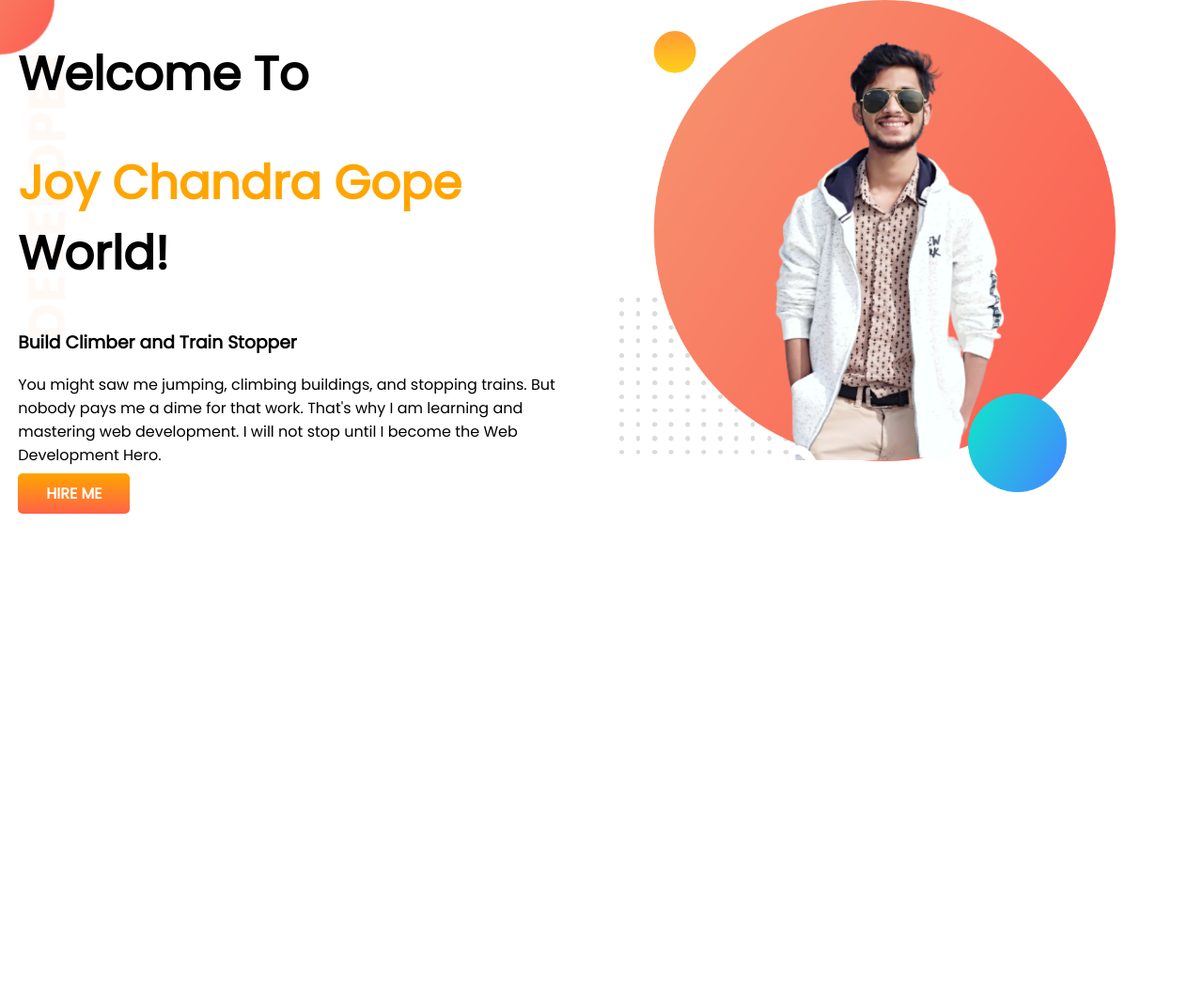
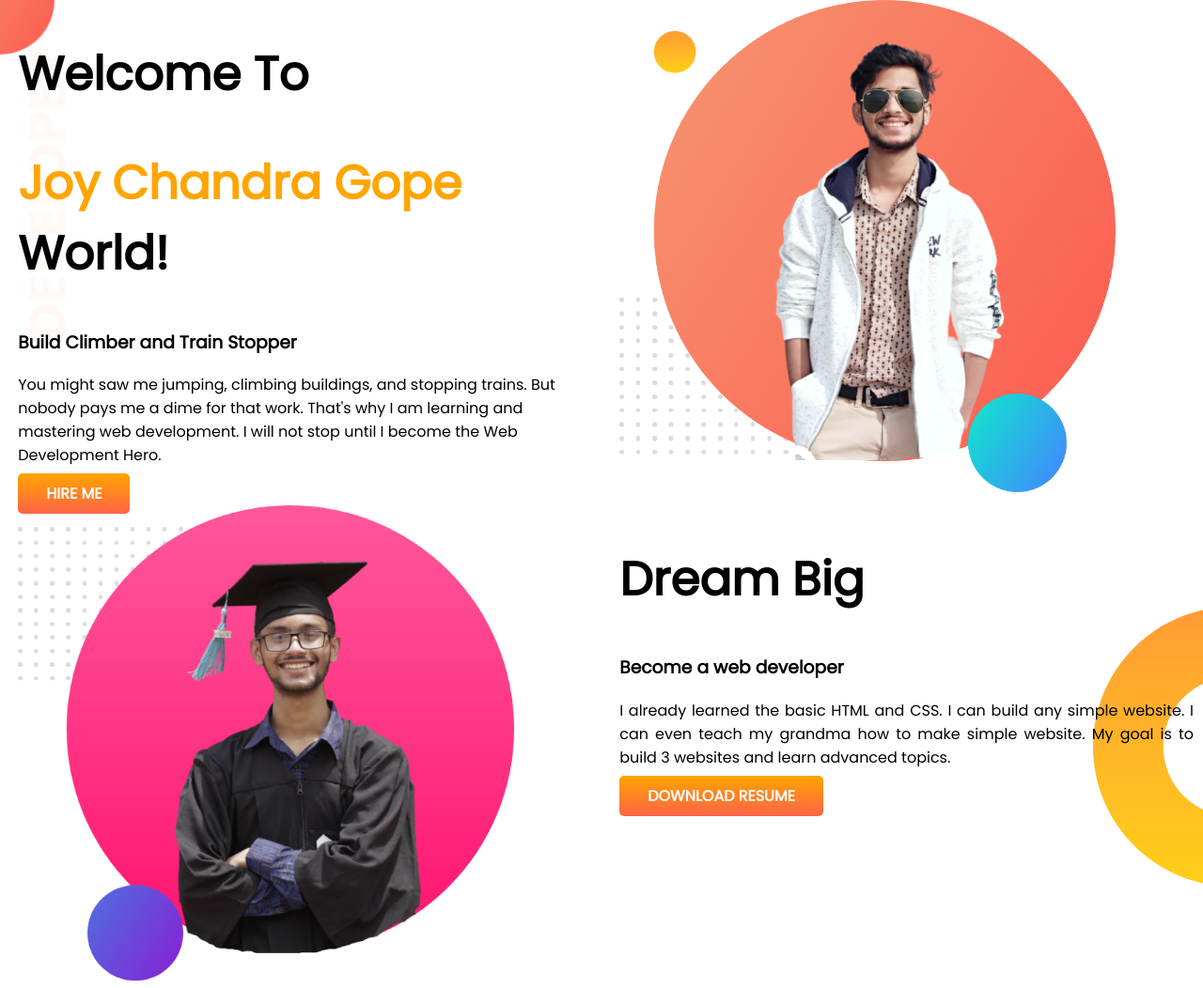
Before and after one commit to joychandragope/developer-portfolio, a plain HTML site: page index.html in a window 1280 px wide. Shown: the whole page at 94% size. Before the commit the page ends 800 px from the top, so only its background shows below. Drawn offline with Linux system fonts and the light colour scheme.

Commit message:
second part

```diff
--- a/index.html
+++ b/index.html
@@ -37,5 +37,22 @@
         <img src="images/Joy-bg.png" alt="Joy Smile Face" />
       </div>
     </section>
+
+    <section class="dream-big">
+      <div class="half-width">
+        <img src="images/graduation-bg2.png" alt="" />
+      </div>
+
+      <div class="half-width">
+        <h1>Dream Big</h1>
+        <h3>Become a web developer</h3>
+        <p class="pad">
+          I already learned the basic HTML and CSS. I can build any simple
+          website. I can even teach my grandma how to make simple website. My
+          goal is to build 3 websites and learn advanced topics.
+        </p>
+        <a target="_blank" class="link-button" href="">DOWNLOAD RESUME</a>
+      </div>
+    </section>
   </body>
 </html>
--- a/style.css
+++ b/style.css
@@ -30,3 +30,12 @@
   background-image: url(images/top-banner.png);
   background-repeat: no-repeat;
 }
+.dream-big {
+  background-image: url(images/dream-bg.png);
+  background-repeat: no-repeat;
+  background-position: right;
+}
+.pad {
+  padding-right: 10px;
+  text-align: justify;
+}
```
Also changed, not shown: images/Graduatiom-bg.png (added), images/graduation-bg2.png (added).
